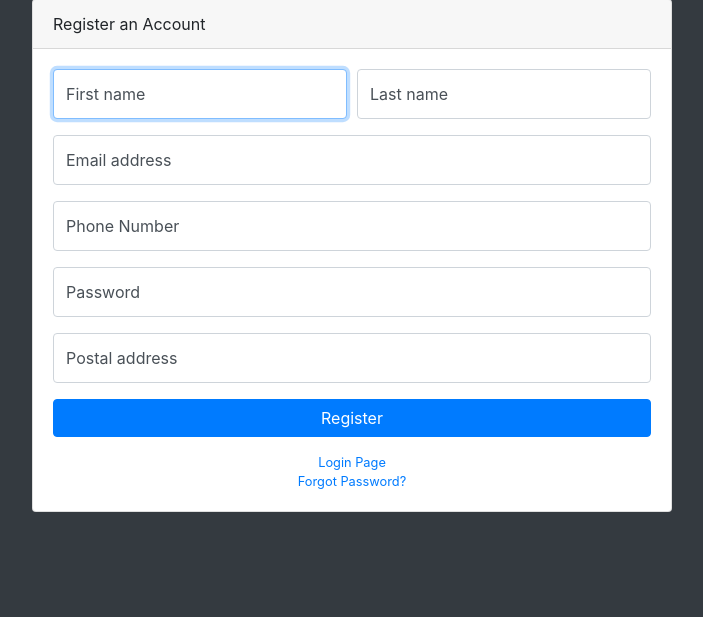
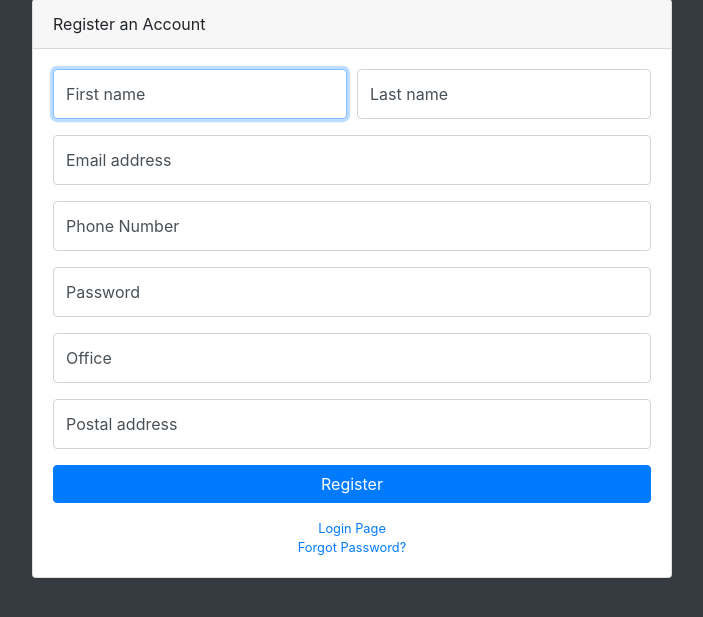
Before and after one commit to charlesdlrsa/dev_log_tournees_infirmiers, a Flask app: page /auth/register in a window 1280 px wide. Shown: the part 49-666 px from the top of the page, without its empty margins (288-991 px from the left). Run offline with Flask 2, Linux system fonts and the light colour scheme; some libraries are stand-ins or nearby versions.

Commit message:
Added office field when adding new nurse

```diff
--- a/dev_log/templates/register.html
+++ b/dev_log/templates/register.html
@@ -69,6 +69,12 @@
             </div>
             <div class="form-group">
               <div class="form-label-group">
+                <input type="office" id="inputOffice" class="form-control" placeholder="Office" required="required" name="office">
+                <label for="office">Office</label>
+              </div>
+            </div>
+            <div class="form-group">
+              <div class="form-label-group">
                 <input type="address" id="inputAddress" class="form-control" placeholder="Postal Address" required="required" name="address">
                 <label for="address">Postal address</label>
               </div>
```
Also changed, not shown: dev_log/nurses/controllers.py (+6 -2 lines).
